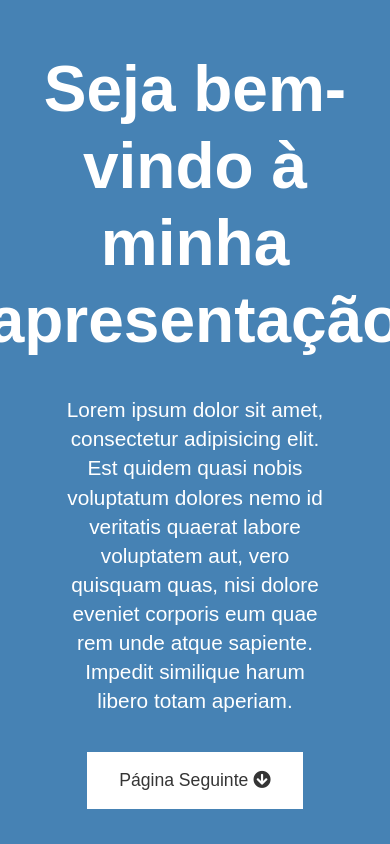
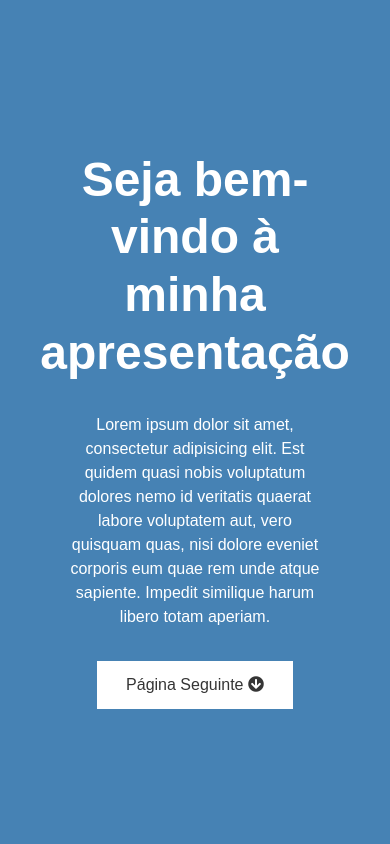
Before and after one commit to gideonfernandes/mini-projects-with-keyframes-and-transitions, a plain HTML site: page presentation-website/index.html in a window 390 px wide. Shown: the top 844 px of the page. Drawn offline with nearby package versions, Linux system fonts and the light colour scheme.

Commit message:
Add animation and responsive

```diff
--- a/presentation-website/index.html
+++ b/presentation-website/index.html
@@ -56,6 +56,25 @@
 			<a href="#page-1" class="btn btn-home">Voltar ao Início</a>
 		</div>
 	</section>
-
+	<!-- Import JQuery -->
+	<script
+  src="https://code.jquery.com/jquery-3.3.1.min.js"
+  integrity="sha256-FgpCb/KJQlLNfOu91ta32o/NMZxltwRo8QtmkMRdAu8="
+  crossorigin="anonymous"></script>
+  <script>
+    // Smooth Scrolling
+    $('.btn').on('click', function(event) {
+        if (this.hash !== '') {
+          event.preventDefault();
+          const hash = this.hash;
+          $('html, body').animate(
+            {
+              scrollTop: $(hash).offset().top
+            },
+            800
+          );
+        }
+      });
+  </script>
 </body>
 </html>
--- a/presentation-website/style.css
+++ b/presentation-website/style.css
@@ -3,7 +3,7 @@
 	--page-2-color: slateblue;
 	--page-3-color: teal;
 	--page-4-color: tan;
-	--animate-speed: 1s;
+	--animate-speed: 2s;
 }
 
 body {
@@ -67,3 +67,45 @@ body {
 	color: white;
 	background-color: var(--page-1-color);
 }
+
+/* Page Animation */
+#page-1 h1 {
+	transform: translateY(-1200px);
+	animation: animation-title forwards var(--animate-speed) ease-in;
+}
+
+#page-1 p {
+	transform: translateX(-1800px);
+	animation: animation-title forwards var(--animate-speed) ease-in 1s;
+}
+
+/* Keyframes */
+@keyframes animation-title {
+	to {
+		transform: translateY(0);
+	}
+}
+
+@keyframes animation-text {
+	to {
+		transform: translateX(0);
+	}
+}
+
+/* Media Queries */
+@media screen and (max-width: 768px) {
+	.btn {
+		display: inline-block;
+		padding: 0.8rem 1.8rem;
+		font-size: 1rem;
+	}
+
+	.page h1 {
+		font-size: 3rem;
+	}
+
+	.page p {
+		font-size: 1rem;
+		line-height: 1.5;
+	}
+}
```
